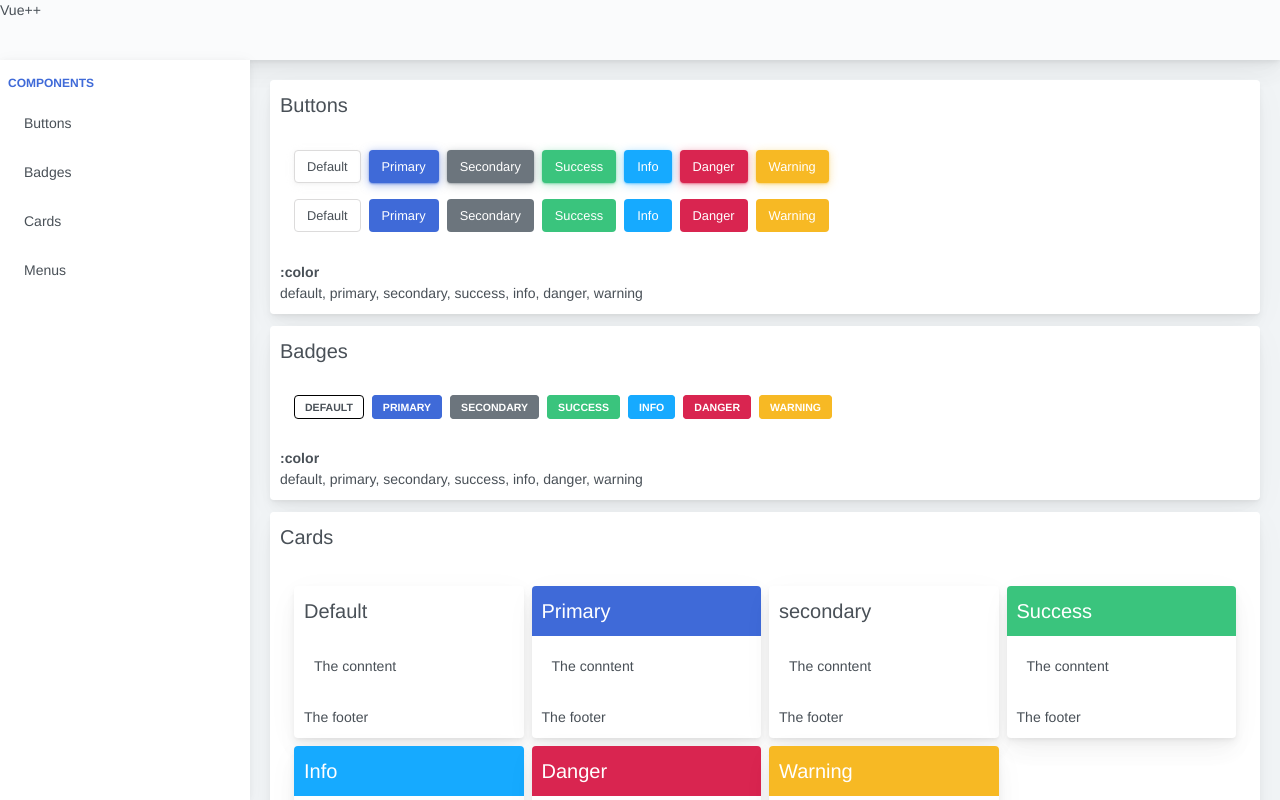
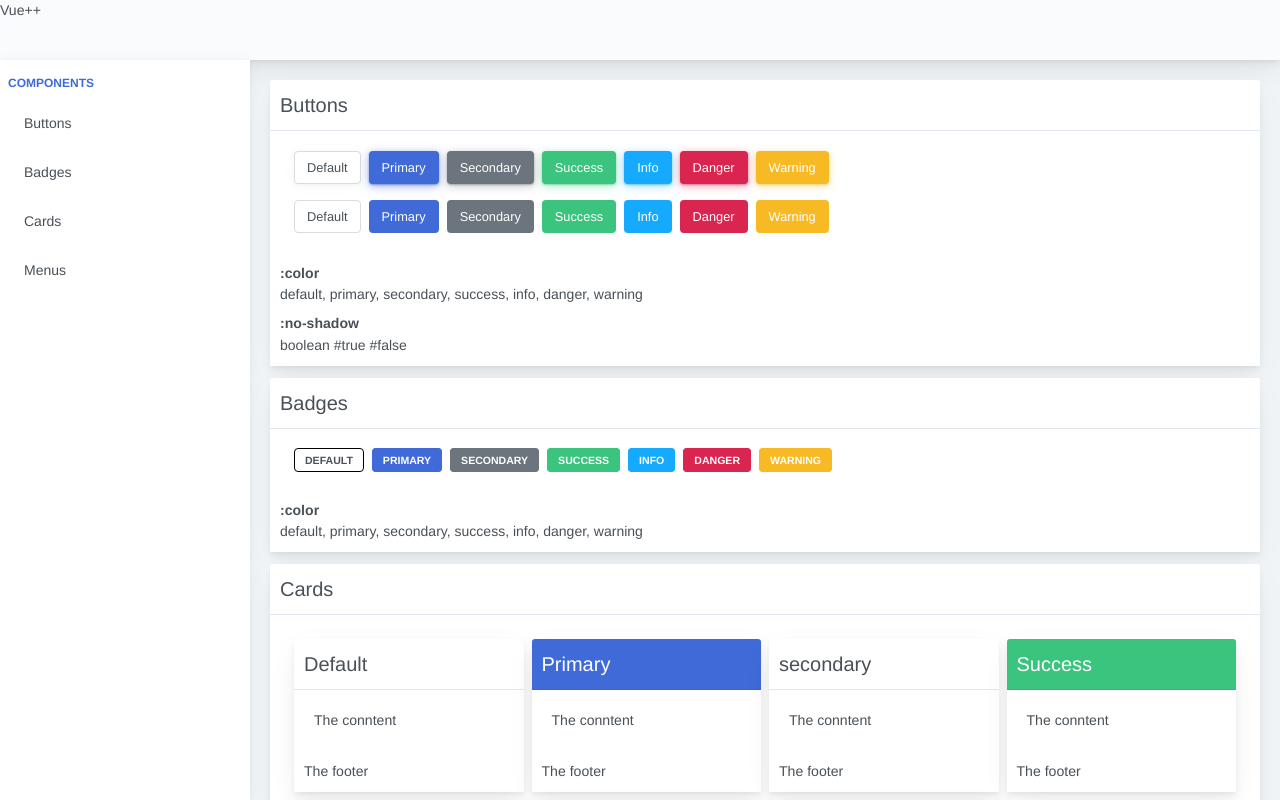
Before and after one commit to pedroladeira/revoltui, a Vue app: page / in a window 1280 px wide. Built offline with nearby package versions, Linux system fonts and the light colour scheme.

Commit message:
Update card style

```diff
--- a/src/App.vue
+++ b/src/App.vue
@@ -39,6 +39,12 @@
                             </p>
                             <p class="text-sm">
                                 default, primary, secondary, success, info, danger, warning
+                            </p>
+                            <p class="mt-2">
+                                <strong>:no-shadow</strong>
+                            </p>
+                            <p class="text-sm">
+                                boolean #true #false
                             </p>
                         </div>
                     </v-card>
--- /dev/null
+++ b/src/assets/scss/components/cards.scss
@@ -0,0 +1,56 @@
+.v-card {
+    color: var(--global-text-color-dark);
+    background-color: var(--global-bg-color-default);
+    box-shadow: var(--card-box-shadow);
+    overflow: hidden;
+
+    &__header {
+        border-bottom: 1px solid rgba(26, 54, 126, 0.125);
+    }
+
+    // border-radius: var(--theme-border-radius);
+    border-radius: calc(0.25rem - 1px) calc(0.25rem - 1px) 0 0;
+
+
+    &-primary>&__header {
+        background-color: var(--global-bg-color-primary);
+        color: var(--global-text-color-light);
+    }
+
+    &-secundary>&__header {
+        background-color: var(--global-bg-color-secundary);
+        color: var(--global-text-color-light);
+    }
+
+    &-success>&__header {
+        background-color: var(--global-bg-color-success);
+        color: var(--global-text-color-light);
+    }
+
+    &-info>&__header {
+        background-color: var(--global-bg-color-info);
+        color: var(--global-text-color-light);
+    }
+
+    &-danger>&__header {
+        background-color: var(--global-bg-color-danger);
+        color: var(--global-text-color-light);
+    }
+
+    &-warning>&__header {
+        background-color: var(--global-bg-color-warning);
+        color: var(--global-text-color-light);
+    }
+
+    &__content {
+        padding: var(--card-padding-width);
+    }
+
+    &__header {
+        padding: calc(var(--card-padding-width) * 0.5);
+    }
+
+    &__footer {
+        padding: calc(var(--card-padding-width) * 0.5);
+    }
+}
--- a/src/assets/scss/main.scss
+++ b/src/assets/scss/main.scss
@@ -3,6 +3,7 @@
 @import './variables.scss';
 
 @import './components/buttons';
+@import './components/cards';
 
 body {
     font-size: 0.88rem;
--- a/src/components/Card.vue
+++ b/src/components/Card.vue
@@ -39,54 +39,4 @@ export default {
 
 <!-- Add "scoped" attribute to limit CSS to this component only -->
 <style lang="scss" scoped>
-.v-card {
-    color: var(--global-text-color-dark);
-    background-color: var(--global-bg-color-default);
-    border-radius: var(--theme-border-radius);
-    box-shadow: var(--card-box-shadow);
-    overflow: hidden;
-
-
-    &-primary > &__header {
-        background-color: var(--global-bg-color-primary);
-        color: var(--global-text-color-light);
-    }
-
-    &-secundary > &__header {
-        background-color: var(--global-bg-color-secundary);
-        color: var(--global-text-color-light);
-    }
-
-    &-success > &__header {
-        background-color: var(--global-bg-color-success);
-        color: var(--global-text-color-light);
-    }
-
-    &-info > &__header {
-        background-color: var(--global-bg-color-info);
-        color: var(--global-text-color-light);
-    }
-
-    &-danger > &__header {
-        background-color: var(--global-bg-color-danger);
-        color: var(--global-text-color-light);
-    }
-
-    &-warning > &__header {
-        background-color: var(--global-bg-color-warning);
-        color: var(--global-text-color-light);
-    }
-
-    &__content {
-        padding: var(--card-padding-width);
-    }
-
-    &__header {
-        padding: calc(var(--card-padding-width) * 0.5);
-    }
-
-    &__footer {
-        padding: calc(var(--card-padding-width) * 0.5);
-    }
-}
 </style>
```
